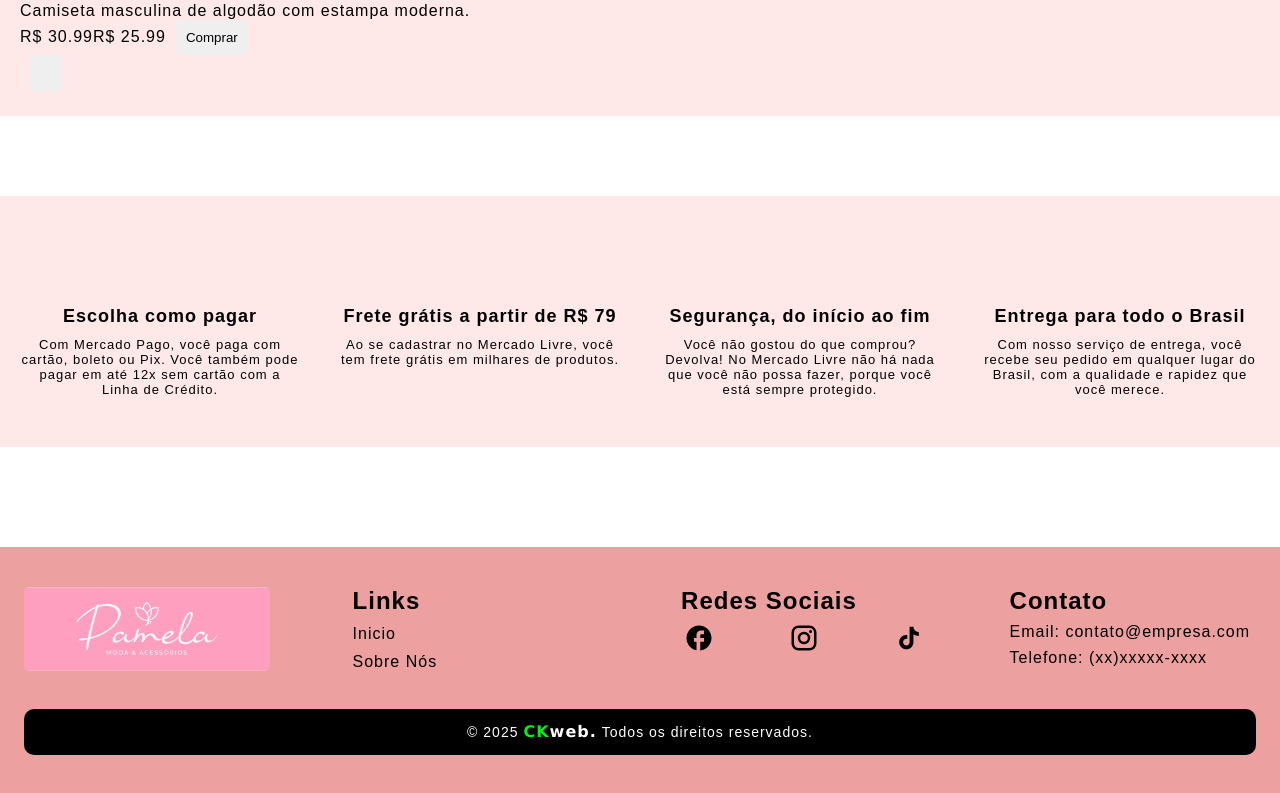
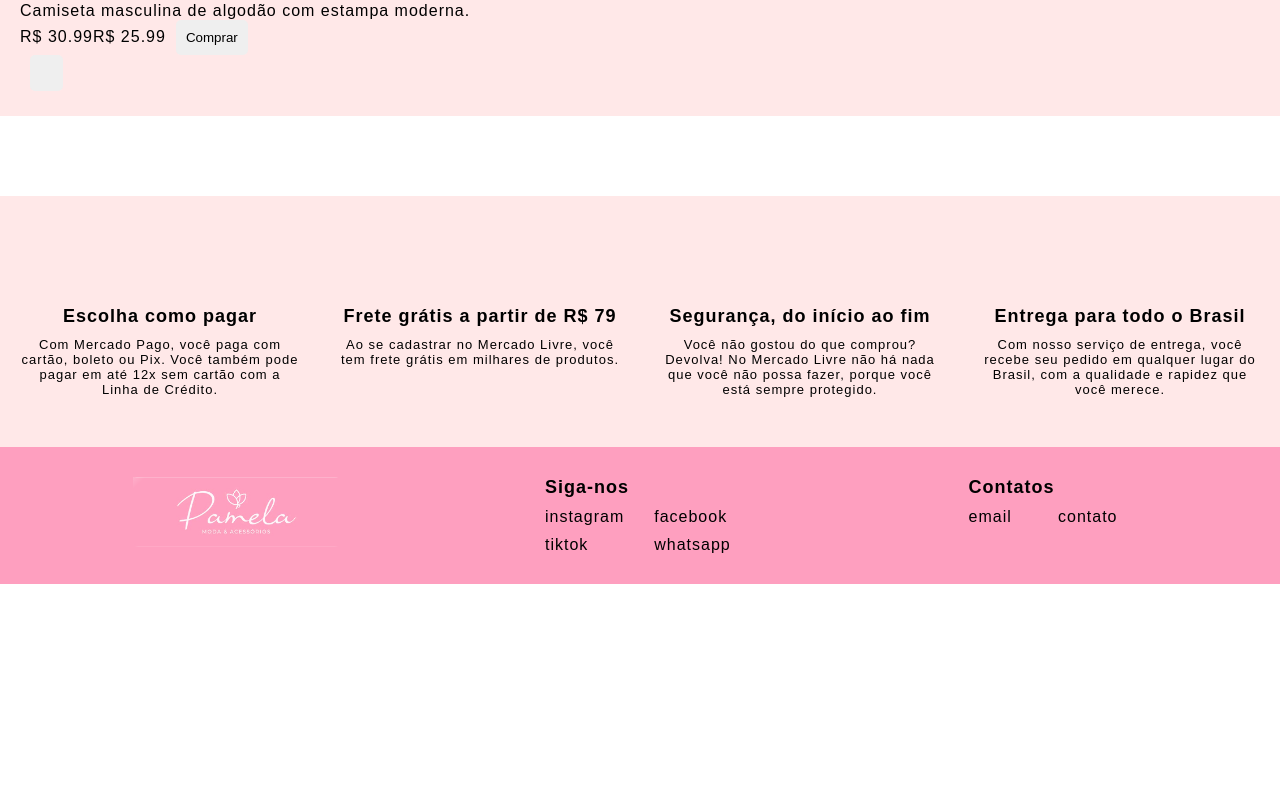
Before and after one commit to lucasbucalon/lojapremium, a React (Vite) app: page / in a window 1280 px wide. Shown: the part 5527-6320 px from the top of the page. After the commit the page ends 6111 px from the top, so only its background shows below. Built offline with nearby package versions, Linux system fonts and the light colour scheme; some icons are missing.

Commit message:
refatora componente Footer; melhora layout e adiciona navegação com useNavigate

```diff
--- a/src/components/Footer/Footer.jsx
+++ b/src/components/Footer/Footer.jsx
@@ -1,90 +1,36 @@
-import styles from "./footer.module.css";
+import { useNavigate } from "react-router-dom";
+import style from "./footer.module.css";
 
 export default function Footer() {
+  const navigate = useNavigate();
+
   return (
-    <footer id="contato" className={styles.footer_wrapper}>
-      <div>
-        <div className={styles.footer_container}>
-          <div className={styles.footer_section}>
-            <img src="/image/logo.jpg" alt="Logo" />
-          </div>
+    <footer id="contato" className={style.footer_wrapper}>
+      <section className={style.footer_contact}>
+        <div className={style.logo} onClick={() => navigate("/")}>
+          <img src="/image/logo.jpg" alt="logo" />
+        </div>
+        <div className={style.social}>
+          <h2>Siga-nos</h2>
+          <ul>
+            <a href="#">instagram</a>
+            <a href="#">facebook</a>
+            <a href="#">tiktok</a>
+            <a href="#">whatsapp</a>
+          </ul>
+        </div>
+        <div className={style.contact}>
+          <h2>Contatos</h2>
+          <ul>
+            <a href="#">email</a>
+            <a href="#">contato</a>
+          </ul>
+        </div>
+      </section>
 
-          {/* Links Importantes */}
-          <div className={styles.footer_section}>
-            <h2>Links</h2>
-            <ul>
-              <li>
-                <a href="#inicio">Inicio</a>
-              </li>
-              <li>
-                <a href="/Sobre">Sobre Nós</a>
-              </li>
-            </ul>
-          </div>
+      <section className={style.footer_links}></section>
 
-          <div className={styles.footer_section}>
-            <h2>Redes Sociais</h2>
-            <div className={styles.social_icons}>
-              <a href="https://github.com/empresa" target="_blank">
-                <svg
-                  xmlns="http://www.w3.org/2000/svg"
-                  width="24"
-                  height="24"
-                  viewBox="0 0 24 24"
-                >
-                  <path
-                    fill="currentColor"
-                    d="M22 12c0-5.52-4.48-10-10-10S2 6.48 2 12c0 4.84 3.44 8.87 8 9.8V15H8v-3h2V9.5C10 7.57 11.57 6 13.5 6H16v3h-2c-.55 0-1 .45-1 1v2h3v3h-3v6.95c5.05-.5 9-4.76 9-9.95"
-                  />
-                </svg>
-              </a>
-              <a href="https://linkedin.com/company/empresa" target="_blank">
-                <svg
-                  xmlns="http://www.w3.org/2000/svg"
-                  width="24"
-                  height="24"
-                  viewBox="0 0 24 24"
-                >
-                  <path
-                    fill="currentColor"
-                    d="M7.8 2h8.4C19.4 2 22 4.6 22 7.8v8.4a5.8 5.8 0 0 1-5.8 5.8H7.8C4.6 22 2 19.4 2 16.2V7.8A5.8 5.8 0 0 1 7.8 2m-.2 2A3.6 3.6 0 0 0 4 7.6v8.8C4 18.39 5.61 20 7.6 20h8.8a3.6 3.6 0 0 0 3.6-3.6V7.6C20 5.61 18.39 4 16.4 4zm9.65 1.5a1.25 1.25 0 0 1 1.25 1.25A1.25 1.25 0 0 1 17.25 8A1.25 1.25 0 0 1 16 6.75a1.25 1.25 0 0 1 1.25-1.25M12 7a5 5 0 0 1 5 5a5 5 0 0 1-5 5a5 5 0 0 1-5-5a5 5 0 0 1 5-5m0 2a3 3 0 0 0-3 3a3 3 0 0 0 3 3a3 3 0 0 0 3-3a3 3 0 0 0-3-3"
-                  />
-                </svg>
-              </a>
-              <a href="https://twitter.com/empresa" target="_blank">
-                <svg
-                  xmlns="http://www.w3.org/2000/svg"
-                  width="24"
-                  height="24"
-                  viewBox="0 0 24 24"
-                >
-                  <path
-                    fill="currentColor"
-                    d="M16.6 5.82s.51.5 0 0A4.28 4.28 0 0 1 15.54 3h-3.09v12.4a2.59 2.59 0 0 1-2.59 2.5c-1.42 0-2.6-1.16-2.6-2.6c0-1.72 1.66-3.01 3.37-2.48V9.66c-3.45-.46-6.47 2.22-6.47 5.64c0 3.33 2.76 5.7 5.69 5.7c3.14 0 5.69-2.55 5.69-5.7V9.01a7.35 7.35 0 0 0 4.3 1.38V7.3s-1.88.09-3.24-1.48"
-                  />
-                </svg>
-              </a>
-            </div>
-          </div>
-
-          {/* Contato  */}
-          <div className={styles.footer_section}>
-            <h2>Contato</h2>
-            <a href="mailto:contato@empresa.com">Email: contato@empresa.com</a>
-            <a href="mailto:contato@empresa.com">Telefone: (xx)xxxxx-xxxx</a>
-          </div>
-        </div>
-
-        <a
-          href="https://ck-web-oficial.netlify.app/"
-          className={styles.footer_bottom}
-        >
-          &copy; 2025
-          <p className={styles.ck}>CK</p>
-          <p className={styles.web}>web.</p>
-          Todos os direitos reservados.
-        </a>
-      </div>
+      <section className={style.footer_dev}></section>
     </footer>
   );
 }
--- a/src/components/Footer/footer.module.css
+++ b/src/components/Footer/footer.module.css
@@ -1,123 +1,70 @@
 .footer_wrapper {
-  padding: 40px 20px;
-  margin: 100px 0 -60px 0;
-  background-color: #eca0a0;
+  width: 100%;
+  padding: 30px;
+  background-color: #fe9fbf;
+  position: relative;
+}
+
+.footer_contact {
   display: flex;
   justify-content: space-around;
-  position: relative;
+  color: black;
 
-  .footer_container {
-    display: flex;
-    justify-content: space-between;
-  }
-  .footer_section {
-    width: 20%;
-    margin-bottom: 20px;
+  h2 {
+    font-size: 1.8rem;
   }
 
-  h2 {
-    color: black;
-  }
-
-  img {
-    background-image: cover;
-    width: 100%;
-    border-radius: 5px;
-  }
-
-  p {
-    font-size: 1.5rem;
-    line-height: 1.6;
-    color: black;
-    cursor: pointer;
+  ul {
+    display: grid;
+    grid-template-columns: repeat(2, 1fr);
   }
 
   a {
-    margin: 8px 0;
+    text-decoration: none;
     color: black;
-    display: flex;
-    text-decoration: none;
+    margin: 10px 30px 0 0;
   }
 
-  a:hover {
-    text-decoration: underline;
-  }
+  /* LOGO DA LOJA */
 
-  ul {
-    list-style: none;
-    padding: 0;
-  }
+  .logo {
+    width: 17%;
+    cursor: pointer;
+    position: relative;
+    overflow: hidden; /* Impede que o brilho ultrapasse a imagem */
 
-  ul li {
-    margin: 10px 0;
-  }
-
-  ul li a {
-    color: black;
-    text-decoration: none;
-  }
-
-  ul li a:hover {
-    text-decoration: underline;
-  }
-
-  .social_icons {
-    display: flex;
-    justify-content: space-between;
-
-    a {
-      text-decoration: none;
+    & img {
+      width: 100%;
+      border-radius: 5px;
     }
 
-    svg {
-      margin: 0 3px;
-      color: black;
-      width: 30px;
-      height: 30px;
-      transition: 0.3s;
-    }
-
-    svg:hover {
-      transform: scale(1.3);
-      color: blue;
+    &::after {
+      content: "";
+      position: absolute;
+      top: 0;
+      left: -100%;
+      width: 120%;
+      height: 95%;
+      background: linear-gradient(
+        120deg,
+        rgba(255, 255, 255, 0) 30%,
+        rgba(255, 255, 255, 0.8) 50%,
+        rgba(255, 255, 255, 0) 70%
+      );
+      transform: skewX(-25deg);
+      animation: brilho 10s infinite;
     }
   }
 
-  .footer_bottom {
-    text-decoration: none;
-    color: white;
-    display: flex;
-    border: none;
-    border-radius: 10px;
-    padding: 10px;
-    font-size: 1.4rem;
-    background-color: black;
-    align-items: center;
-    justify-content: center;
-    transition: transform 0.3s ease-in-out;
-  }
-
-  .footer_bottom:hover {
-    background-color: rgb(12, 12, 12);
-    transform: scale(1.01);
-    text-decoration: underline;
-  }
-
-  .ck {
-    color: #05ee15;
-    margin: 0 0 0 5px;
-  }
-
-  .web {
-    margin: 0 5px 0 0;
-    color: white;
-  }
-
-  .ck,
-  .web {
-    font-size: 1.6rem;
-    font-weight: bold;
-    font-family: "Lucida Sans", "Lucida Sans Regular", "Lucida Grande",
-      "Lucida Sans Unicode", Geneva, Verdana, sans-serif;
+  @keyframes brilho {
+    0% {
+      left: -100%;
+    }
+    5% {
+      left: 100%;
+    }
+    100% {
+      left: 100%;
+    }
   }
 }
```
